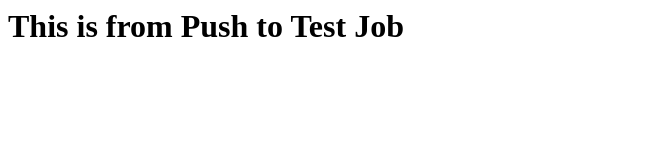
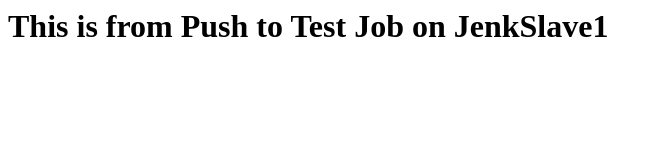
Before and after one commit to PrasadB4/jenkins-assignment, a plain HTML site: page index.html in a window 1280 px wide. Shown: the whole page, without its empty margins (0-662 px from the left). Drawn offline with Linux system fonts and the light colour scheme.

Commit message:
Update index.html

```diff
--- a/index.html
+++ b/index.html
@@ -1 +1 @@
-<h1>This is from Push to Test Job</h1>
+<h1>This is from Push to Test Job on JenkSlave1</h1>
```
